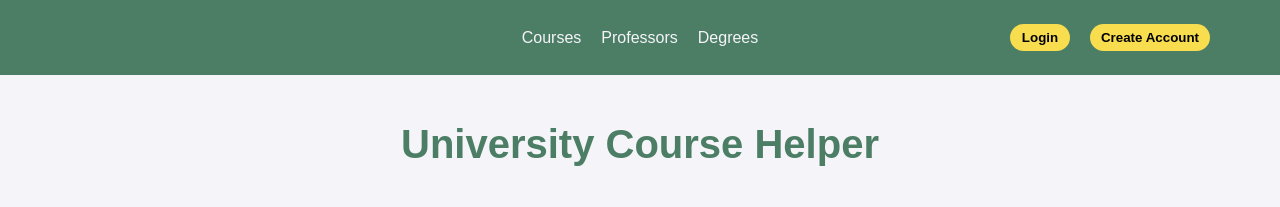
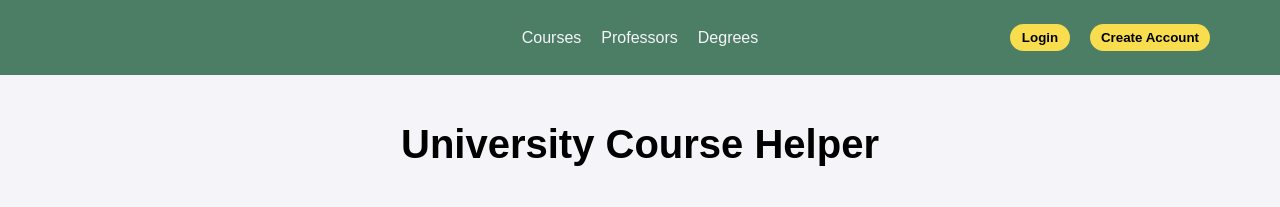
Before and after one commit to kayrux/University-Course-Helper, a React (Create React App) app in the folder client/: page / in a window 1280 px wide. Shown: the top 207 px of the page. Built offline with nearby package versions, Linux system fonts and the light colour scheme; no server answers.

Commit message:
Black Logo

```diff
--- a/client/src/index.css
+++ b/client/src/index.css
@@ -93,7 +93,6 @@ html, body {
 */
 
 .listTitle{
-  color: #4C7E66;
   font-size: 40px;
   padding-top: 20px;
   display: flex;
```
